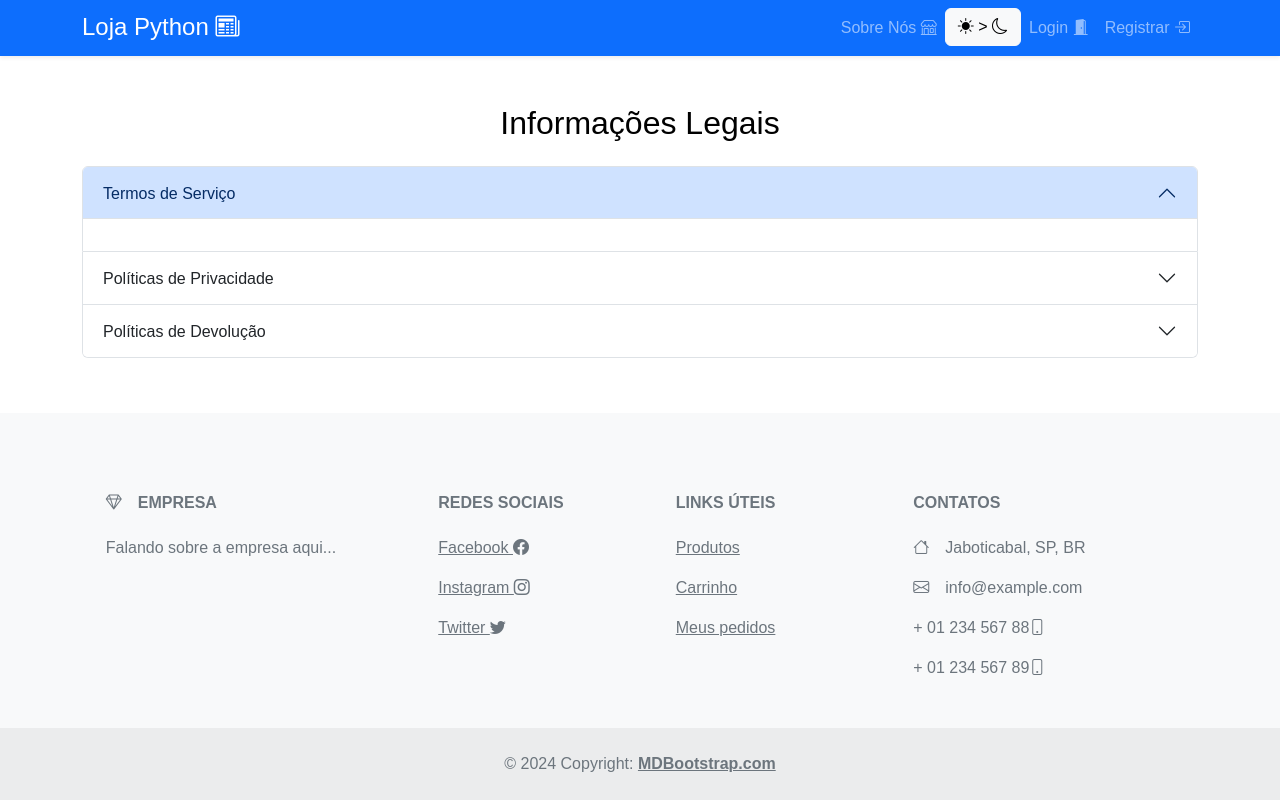
After one commit to NoPsNick/djangosite, a Django app: template templates/legal_infos.html in a window 1280 px wide. The commit adds this page. Run offline with Django 5.2, Linux system fonts and the light colour scheme; the template is opened without the code that fills it, so the values that code supplies are empty; some libraries are stand-ins or nearby versions.

Commit message:
Feito o modo escuro do HTML com algumas alterações. Alterado para salvar poucas informações do produto no COOKIE ao adicioná-lo no carrinho.

```diff
--- a/pages/services.py
+++ b/pages/services.py
@@ -43,7 +43,7 @@ def get_abouts():
     if not abouts:
         abouts_instance = About.objects.order_by('position', 'created')
         serializer = AboutSerializer(abouts_instance, many=True)
-        file_cache.set('about_list', serializer.data, timeout=settings.CACHE_TIMEOUT)
+        file_cache.set('about_list', serializer.data, timeout=settings.HIGH_TIME_CACHE_TIMEOUT)
         abouts = serializer.data
 
     return abouts
--- a/pages/urls.py
+++ b/pages/urls.py
@@ -18,7 +18,7 @@ from .views import (
     UserPhoneNumberDelete,
     UserPhoneNumberList,
     UserPhoneNumberUpdate,
-    TermsOfService,
+    LegalInfos,
 )
 
 router = DefaultRouter()
@@ -50,5 +50,5 @@ urlpatterns = [
     path('api/', include(router.urls)),
 
     # ToS URL
-    path('tos/', TermsOfService.as_view(), name='termsofservice'),
+    path('tos/', LegalInfos.as_view(), name='termsofservice'),
 ]
--- a/products/services.py
+++ b/products/services.py
@@ -1,5 +1,6 @@
 from django.conf import settings
 from django.core.cache import cache
+
 from .serializers import ProductSerializer, CategorySerializer
 from .models import Category, Product
 
--- a/static/css/style.css
+++ b/static/css/style.css
@@ -16,12 +16,22 @@ section:nth-child(even){
 body {
     font-family: 'Nunito', sans-serif;
     font-size: 16px;
-    overflow-y: visible !important;
-    overflow-x: hidden;
-    overflow-wrap: break-word;
-    margin:0; padding:0;
+    margin: 0;
+    padding: 0;
     box-sizing: border-box;
-    outline: none; border:none;
+    transition: none;
+}
+
+/* Modo Claro */
+.light-mode {
+    background-color: #ffffff;
+    color: #000000;
+}
+
+/* Modo Escuro */
+.dark-mode {
+    background-color: #121212;
+    color: #ffffff;
 }
 
 
@@ -154,7 +164,59 @@ body {
     box-shadow: 0 .5rem 2rem rgba(0,0,0,.2);
 }
 
+/* Modo Escuro para o Menu */
+body.dark-mode .menu .box-container .box {
+    background-color: #333; /* Fundo cinza escuro */
+    color: #fff; /* Texto branco */
+    border: 1px solid #444; /* Borda cinza mais clara */
+}
+
+body.dark-mode .menu .box-container .box .content h3 {
+    color: #fff; /* Cor do título no modo escuro */
+}
+
+body.dark-mode .menu .box-container .box .content p {
+    color: #ccc; /* Texto com cor mais suave no modo escuro */
+}
+
+body.dark-mode .menu .btn-info {
+    background-color: #007bff;
+    border-color: #007bff;
+}
+
+body.dark-mode .menu .btn-danger {
+    background-color: #dc3545;
+    border-color: #dc3545;
+}
+
+body.dark-mode .menu .btn-success {
+    background-color: #198754;
+    border-color: #198754;
+}
+
 /*FOOTER*/
+.footer {
+    transition: background-color 0.5s, color 0.5s;
+}
+
+.dark-mode .footer {
+    background-color: #1a1a1a; /* cor de fundo do footer em dark mode */
+    color: #ffffff; /* cor do texto em dark mode */
+}
+
+.dark-mode .footer a {
+    color: #ffffff; /* cor dos links em dark mode */
+}
+
+.light-mode .footer {
+    background-color: #f8f9fa; /* cor de fundo do footer em light mode */
+    color: #6c757d; /* cor do texto em light mode */
+}
+
+.light-mode .footer a {
+    color: #000000; /* cor dos links em light mode */
+}
+
 .footer .box-container .box h3 {
     font-size: 1.8rem;
     color: var(--black);
@@ -176,7 +238,103 @@ body {
     color: var(--green);
 }
 
+.copyright-bg {
+    background-color: rgba(0, 0, 0, 0.05); /* Altere para a cor que desejar */
+    transition: background-color 0.5s;
+}
+
+.dark-mode .copyright-bg {
+    background-color: #1a1a1a; /* Cor de fundo no modo escuro */
+}
+
+/* Bandeiras */
 .iti__flag {
     background-color: #f8f8f8; /* Cor de fundo personalizada */
     border-radius: 5px; /* Bordas arredondadas */
 }
+
+/* Para links e outros elementos */
+
+.dark-mode .w3-card-4 {
+    background-color: #333; /* Cor de fundo cinza para o modo escuro */
+    color: #fff; /* Cor do texto para o modo escuro */
+    border: 1px solid #444; /* Opcional: uma borda um pouco mais clara */
+}
+
+.dark-mode .form-text {
+    color: #fff;
+    border: 1px solid #444;
+}
+
+.dark-mode .form-text:focus {
+    outline: none;
+    background-color: #333;
+}
+
+/*PERFIL*/
+.dark-mode .card {
+    background-color: #495057; /* Cor do cartão no modo escuro */
+    border-color: #6c757d; /* Borda do cartão no modo escuro */
+}
+
+.dark-mode .card-header,
+.dark-mode .text-muted,
+.dark-mode .text-secondary,
+.dark-mode p{
+    color: #e0e0e0 !important; /* Adicione !important para forçar a cor */
+}
+
+.dark-mode a {
+    color: deepskyblue;
+}
+
+.dark-mode .card-header {
+    background-color: #444444; /* Cor do cabeçalho no modo escuro */
+    color: #FFFFFF;
+}
+
+
+.dark-mode .text-muted {
+    color: #FFFFFF; /* Texto desbotado no modo escuro */
+}
+
+.dark-mode .list-group-item {
+    background-color: #495057; /* Fundo dos itens da lista no modo escuro */
+    border-color: #6c757d; /* Borda dos itens da lista no modo escuro */
+}
+
+/*CARRINHO*/
+body.dark-mode .table {
+    background-color: #495057; /* Cor de fundo da tabela */
+    color: #ffffff; /* Texto claro na tabela */
+}
+
+body.dark-mode .table th {
+    background-color: #212529; /* Cor do cabeçalho da tabela */
+    color: #ffffff; /* Texto claro no cabeçalho */
+}
+
+body.dark-mode .table td {
+    background-color: #495057; /* Cor de fundo das células da tabela */
+    border-color: #6c757d; /* Borda das células */
+}
+
+body.dark-mode .btn-info {
+    background-color: #007bff; /* Cor do botão de atualizar */
+    border-color: #007bff; /* Borda do botão de atualizar */
+}
+
+body.dark-mode .btn-danger {
+    background-color: #dc3545; /* Cor do botão de remover */
+    border-color: #dc3545; /* Borda do botão de remover */
+}
+
+body.dark-mode .btn-primary {
+    background-color: #0d6efd; /* Cor do botão continuar comprando */
+    border-color: #0d6efd; /* Borda do botão continuar comprando */
+}
+
+body.dark-mode .btn-success {
+    background-color: #198754; /* Cor do botão finalizar compra */
+    border-color: #198754; /* Borda do botão finalizar compra */
+}
--- /dev/null
+++ b/static/js/visual.js
@@ -0,0 +1,31 @@
+const themeToggle = document.getElementById('theme-toggle');
+const themeIcon = document.getElementById('themeIcon');
+const body = document.body;
+
+// Define o tema inicial
+if (localStorage.getItem('theme') === 'dark') {
+    body.classList.add('dark-mode');
+    body.classList.remove('light-mode');
+    themeToggle.innerHTML = '<i id="themeIcon" class="bi bi-moon"></i> > ' +
+        '<i id="themeIcon" class="bi bi-sun-fill"></i>';
+} else {
+    body.classList.add('light-mode');
+    themeToggle.innerHTML = '<i id="themeIcon" class="bi bi-sun-fill"></i> > ' +
+        '<i id="themeIcon" class="bi bi-moon"></i>';
+}
+
+// Atualiza o localStorage e alterna o tema ao clicar no botão
+themeToggle.addEventListener('click', () => {
+    body.classList.toggle('dark-mode');
+    body.classList.toggle('light-mode');
+
+    if (body.classList.contains('dark-mode')) {
+        localStorage.setItem('theme', 'dark');
+        themeToggle.innerHTML = '<i id="themeIcon" class="bi bi-moon"></i> > ' +
+            '<i id="themeIcon" class="bi bi-sun-fill"></i>';
+    } else {
+        localStorage.setItem('theme', 'light');
+        themeToggle.innerHTML = '<i id="themeIcon" class="bi bi-sun-fill"></i> > ' +
+            '<i id="themeIcon" class="bi bi-moon"></i>';
+    }
+});
--- a/templates/base.html
+++ b/templates/base.html
@@ -26,6 +26,8 @@
     {% url 'pages:profile' user_id=request.user.id as perfil_html %}
     {% url 'products:list' as products_html %}
     {% url 'cart:detail' as cart_html %}
+    {% url 'account_login' as login_html %}
+    {% url 'account_signup' as signup_html %}
     <nav class="navbar navbar-expand-lg navbar-dark bg-primary shadow-sm">
         <div class="container">
             <a class="navbar-brand" href="{% url 'pages:home' %}">
@@ -40,6 +42,11 @@
                         <a class="nav-link {% if request.path == about_html %}active{% endif %}" href="{{ about_html }}">
                             Sobre Nós <i class="bi bi-shop"></i>
                         </a>
+                    </li>
+                    <li class="nav-item">
+                        <button id="theme-toggle" class="btn btn-light">
+                            <i id="themeIcon" class="bi bi-sun-fill"></i> Modo Escuro
+                        </button>
                     </li>
                     {% with user=request.user %}
                     {% if user.is_authenticated %}
@@ -71,12 +78,12 @@
                         </li>
                         {% else %}
                         <li class="nav-item">
-                            <a class="nav-link {% if request.path == login_html %}active{% endif %}" href="{% url 'account_login' %}">
+                            <a class="nav-link {% if request.path == login_html %}active{% endif %}" href="{{ login_html }}">
                                 Login <i class="bi bi-door-open-fill"></i>
                             </a>
                         </li>
                         <li class="nav-item">
-                            <a class="nav-link {% if request.path == signup_html %}active{% endif %}" href="{% url 'account_signup' %}">
+                            <a class="nav-link {% if request.path == signup_html %}active{% endif %}" href="{{ signup_html }}">
                                 Registrar <i class="bi bi-box-arrow-in-right"></i>
                             </a>
                         </li>
@@ -111,6 +118,7 @@
     <!-- Scripts -->
     <!-- Bootstrap JS -->
     <script src="{% static 'js/bootstrap/dist/js/bootstrap.bundle.min.js' %}"></script>
+    <script src="{% static 'js/visual.js' %}"></script>
     {% block script %}
     {% endblock script %}
 </body>
--- a/templates/cart/cart_detail.html
+++ b/templates/cart/cart_detail.html
@@ -10,7 +10,7 @@
         <h1 class="fw-bold">Meu Carrinho</h1>
         <div class="col-lg-auto">
             {% if cart_items %}
-                <table class="table">
+                <table class="table carrinho">
                     <thead>
                         <tr class="bg-light">
                             <th scope="col">Produto</th>
--- a/templates/footer.html
+++ b/templates/footer.html
@@ -1,45 +1,29 @@
 <!-- Footer -->
-    <footer class="text-center text-lg-start bg-light text-muted">
-        <!-- Section: Links  -->
+<footer class="text-center text-lg-start footer">
     <section class="">
         <div class="container text-center text-md-start mt-5">
             <div class="row mt-3">
-                    <!-- Grid column -->
                 <div class="col-md-3 col-lg-4 col-xl-3 mx-auto mb-4">
                     <h6 class="text-uppercase fw-bold mb-4">
                         <i class="bi bi-gem me-3"></i>Empresa
                     </h6>
-                        <p>
-                            Falando sobre a empresa aqui...
-                        </p>
+                    <p>Falando sobre a empresa aqui...</p>
                 </div>
-                    <!-- Grid column -->
 
-                    <!-- Grid column -->
                 <div class="col-md-2 col-lg-2 col-xl-2 mx-auto mb-4">
                     <h6 class="text-uppercase fw-bold mb-4">Redes sociais</h6>
-                        <p>
-                            <a href="#" class="text-reset">Facebook <i class="bi bi-facebook"></i></a>
-                        </p>
-                        <p>
-                            <a href="#" class="text-reset">Instagram <i class="bi bi-instagram"></i></a>
-                        </p>
-                        <p>
-                            <a href="#" class="text-reset">Twitter <i class="bi bi-twitter"></i></a>
-                        </p>
+                    <p><a href="#" class="text-reset">Facebook <i class="bi bi-facebook"></i></a></p>
+                    <p><a href="#" class="text-reset">Instagram <i class="bi bi-instagram"></i></a></p>
+                    <p><a href="#" class="text-reset">Twitter <i class="bi bi-twitter"></i></a></p>
                 </div>
-                    <!-- Grid column -->
 
-                    <!-- Grid column -->
                 <div class="col-md-3 col-lg-2 col-xl-2 mx-auto mb-4">
                     <h6 class="text-uppercase fw-bold mb-4">Links úteis</h6>
                     <p><a href="#" class="text-reset">Produtos</a></p>
                     <p><a href="#" class="text-reset">Carrinho</a></p>
                     <p><a href="#" class="text-reset">Meus pedidos</a></p>
                 </div>
-                    <!-- Grid column -->
 
-                    <!-- Grid column -->
                 <div class="col-md-4 col-lg-3 col-xl-3 mx-auto mb-md-0 mb-4">
                     <h6 class="text-uppercase fw-bold mb-4">Contatos</h6>
                     <p><i class="bi bi-house me-3"></i>Jaboticabal, SP, BR</p>
@@ -47,17 +31,13 @@
                     <p>+ 01 234 567 88<i class="bi bi-phone me-2"></i></p>
                     <p>+ 01 234 567 89<i class="bi bi-phone me-2"></i></p>
                 </div>
-                    <!-- Grid column -->
             </div>
         </div>
     </section>
-        <!-- Section: Links  -->
 
-        <!-- Copyright -->
-        <div class="text-center p-4" style="background-color: rgba(0, 0, 0, 0.05);">
+    <div class="text-center p-4 copyright-bg">
         {% now "Y" as current_year %}
         © {{ current_year }} Copyright:
         <a class="text-reset fw-bold" href="https://mdbootstrap.com/">MDBootstrap.com</a>
     </div>
-        <!-- Copyright -->
 </footer>
--- /dev/null
+++ b/templates/legal_infos.html
@@ -0,0 +1,67 @@
+{% extends 'base.html' %}
+
+{% load static %}
+
+{% block title %}Informações Legais{% endblock title %}
+
+{% block content %}
+    <div class="container my-5">
+        <h2 class="text-center mb-4">Informações Legais</h2>
+
+        <!-- Termos de Serviço -->
+        <div class="accordion" id="legalDocsAccordion">
+            <div class="accordion-item">
+                <h2 class="accordion-header">
+                    <button class="accordion-button" type="button" data-bs-toggle="collapse" data-bs-target="#termsOfService">
+                        Termos de Serviço
+                    </button>
+                </h2>
+                <div id="termsOfService" class="accordion-collapse collapse show">
+                    <div class="accordion-body">
+                        {% for term in terms_of_service %}
+                            <h4>{{ term.title }}</h4>
+                            <p>{{ term.content }}</p>
+                            <small class="text-muted">Última modificação: {{ term.modified }}</small>
+                        {% endfor %}
+                    </div>
+                </div>
+            </div>
+
+            <!-- Políticas de Privacidade -->
+            <div class="accordion-item">
+                <h2 class="accordion-header">
+                    <button class="accordion-button collapsed" type="button" data-bs-toggle="collapse" data-bs-target="#privacyPolicy">
+                        Políticas de Privacidade
+                    </button>
+                </h2>
+                <div id="privacyPolicy" class="accordion-collapse collapse">
+                    <div class="accordion-body">
+                        {% for policy in privacy_policies %}
+                            <h4>{{ policy.title }}</h4>
+                            <p>{{ policy.content }}</p>
+                            <small class="text-muted">Última modificação: {{ policy.modified }}</small>
+                        {% endfor %}
+                    </div>
+                </div>
+            </div>
+
+            <!-- Políticas de Devolução -->
+            <div class="accordion-item">
+                <h2 class="accordion-header">
+                    <button class="accordion-button collapsed" type="button" data-bs-toggle="collapse" data-bs-target="#returnPolicy">
+                        Políticas de Devolução
+                    </button>
+                </h2>
+                <div id="returnPolicy" class="accordion-collapse collapse">
+                    <div class="accordion-body">
+                        {% for policy in return_policies %}
+                            <h4>{{ policy.title }}</h4>
+                            <p>{{ policy.content }}</p>
+                            <small class="text-muted">Última modificação: {{ policy.modified }}</small>
+                        {% endfor %}
+                    </div>
+                </div>
+            </div>
+        </div>
+    </div>
+{% endblock content %}
--- a/templates/profile.html
+++ b/templates/profile.html
@@ -7,7 +7,7 @@ Perfil - {{ user_data.username }}
 
 {% block content %}
 <div class="container py-5">
-    <div class="row">
+    <div class="row row-profile">
         <!-- Sidebar do Perfil -->
         <div class="col-md-3">
             <div class="card">
```
Also changed, not shown: cart/services.py (+44 -2 lines), cart/views.py (+7 -73 lines), legaldocs/managers.py (+8 -37 lines), legaldocs/services.py (added, +15 -0 lines), pages/views.py (+8 -4 lines), templates/terms_of_service.html (deleted, +0 -11 lines). Lines whose indentation alone changed are shown as unchanged.
